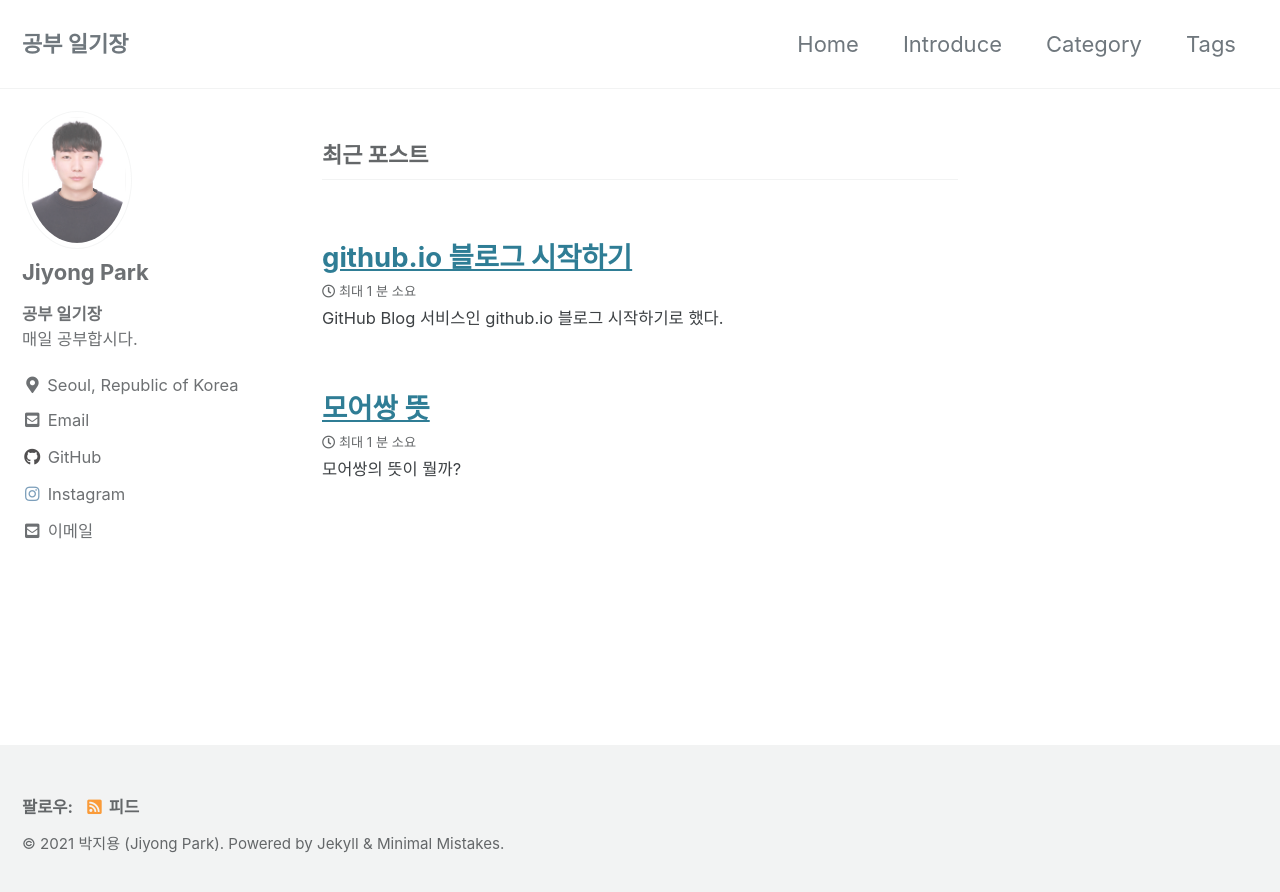
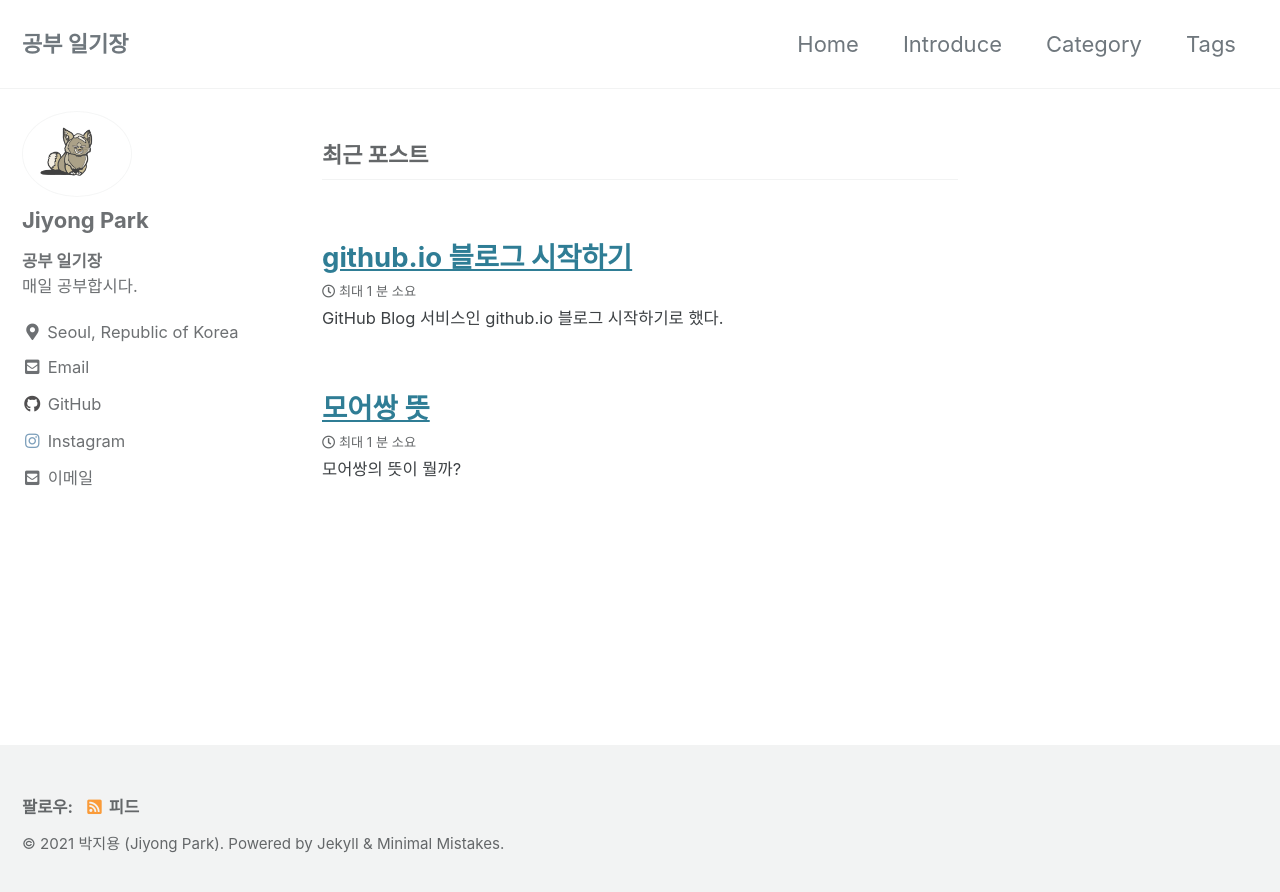
Before and after one commit to bjybs123/bjybs123.github.io, a Jekyll site: the page built from index.html, in a window 1280 px wide. Shown: the top 892 px of the page. Built offline with Jekyll 4.4.1, drawn with Linux system fonts in a browser that asks for light colours; cached includes are drawn as plain includes; the list of posts is cut into pages by our own code.

Commit message:
profile image changed

```diff
--- a/_config.yml
+++ b/_config.yml
@@ -102,7 +102,7 @@ analytics:
 # Site Author
 author:
   name             : "Jiyong Park"
-  avatar           : "image/profile/DL.jpg"
+  avatar           : "assets/image/profile/character.jpg"
   bio              : "**공부 일기장**<br>매일 공부합시다."
   location         : "Seoul, Republic of Korea"
   email            : "jiyongpark62@gmail.com"
```
Also changed, not shown: assets/image/profile/DL.jpg (renamed from image/profile/DL.jpg), assets/image/profile/character.jpg (added).
